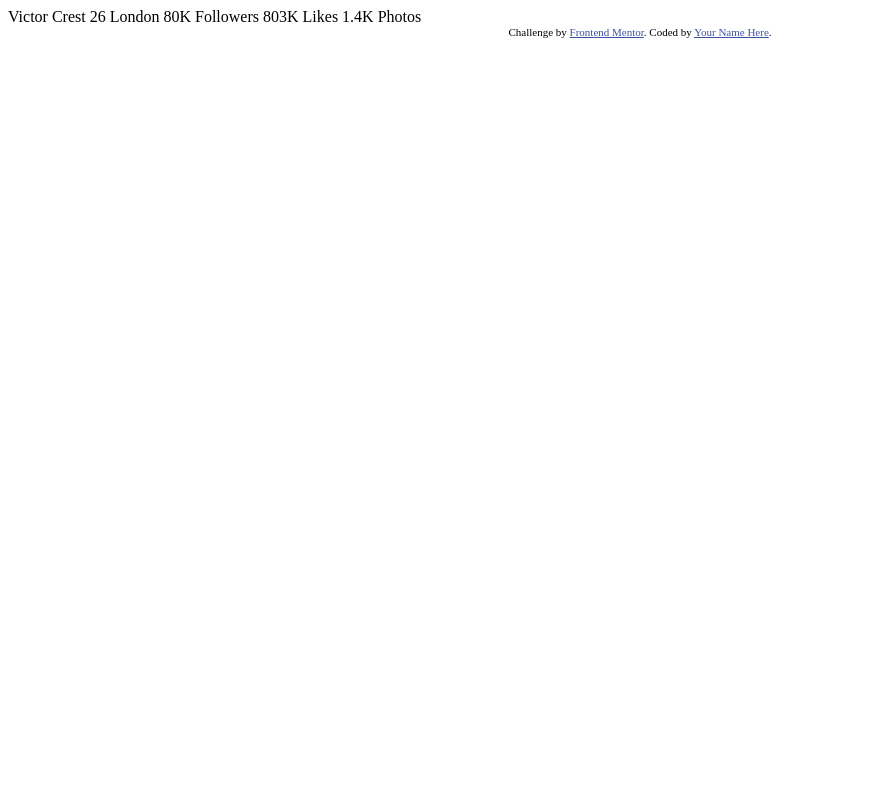
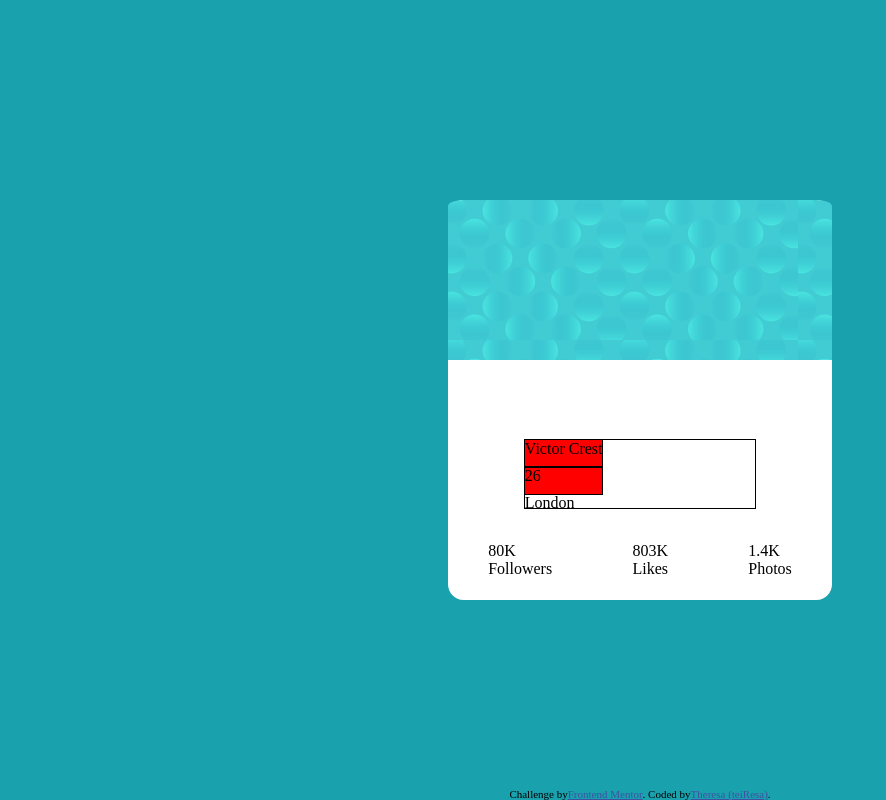
Before and after one commit to teiResa/profile-card-component, a plain HTML site: page profile-card-component-main/index.html in a window 1280 px wide. Shown: the whole page, without its empty margins (0-886 px from the left). Drawn offline with Linux system fonts and the light colour scheme.

Commit message:
almost done setup

```diff
--- a/profile-card-component-main/index.html
+++ b/profile-card-component-main/index.html
@@ -3,8 +3,8 @@
 <head>
   <meta charset="UTF-8">
   <meta name="viewport" content="width=device-width, initial-scale=1.0"> <!-- displays site properly based on user's device -->
-
-  <link rel="icon" type="image/png" sizes="32x32" href="./images/favicon-32x32.png">
+  <link rel="stylesheet" href="style.css" type="text/css">
+  <link rel="icon" type="image/png" sizes="32x32" href="./images/teiResa-favi.png">
 
   <title>Frontend Mentor | Profile card component</title>
 
@@ -15,21 +15,51 @@
   </style>
 </head>
 <body>
-  Victor Crest
-  26
-  London
 
-  80K
-  Followers
+  <div class="card">
+      <div class="banner">      </div>
+      <div class="info-main">
+        <div class="user-info">
+          <div class="user-name"> Victor Crest </div>
+          <div class="user-age">  26	</div>
+          <div class="user-city"> London	</div>
+        </div>
+      </div>
 
-  803K
-  Likes
+      <!-- <hr> -->
+      <div class="info-stats">
 
-  1.4K
-  Photos
+          <div class="user-followers">
+            <div class="followers-count"> 80K </div>
+            <div class="followers-title"> Followers	</div>
+        </div>
+          <div class="user-likes">
+            <div class="likes-count"> 803K </div>
+            <div class="likes-title"> Likes	</div>
+        </div>
+          <div class="user-photos">
+            <div class="photos-count">  1.4K	</div>
+            <div class="photos-title">  Photos	</div>
+        </div>
+      </div>
+
+
+
+      <div class="profile-frame">
+        <div class="profile-picture">
+
+        </div>
+      </div>
+  </div>
+
+
+
+
+
+
   <div class="attribution">
     Challenge by <a href="https://www.frontendmentor.io?ref=challenge" target="_blank">Frontend Mentor</a>.
-    Coded by <a href="#">Your Name Here</a>.
+    Coded by <a href="https://github.com/teiResa">Theresa (teiResa)</a>.
   </div>
 </body>
 </html>
--- a/profile-card-component-main/style.css
+++ b/profile-card-component-main/style.css
@@ -1,67 +1,116 @@
 
-$outline: blue;
-$background: hsl(185, 75%, 39%);
 
 html,
 body {
-	width: 60%;
-	background: lightblue;
+	display: flex;
+	width: 100%;
+	height: 100%;
+	background: #19A1AD;
+	justify-content: center;
+	align-items: center;
 }
 
 * {
-	position: absolute;
+
 }
 
 p {
-  color: $outline;
+
 }
 
+
+
 .card {
-	height: 400px;
-	width: 400px;
-	border: 1px $outline solid;
+	position:absolute;
+	display: flex;
+	justify-content: center;
+
+	height: 50%;
+	width: 30%;
+
 	border-radius: 4%;
-	background: #fff;
-	transform: translate( 50%, 30%);
+	background: white;
+
 
 }
 
 .banner {
+	position: absolute;
+	display: flex;
+	align-self:  stretch;
 	width: 100%;
-	height: 35%;
-	outline: 1px $outline solid;
-	border-radius: 7% 7% 0 0;
-	background: $background;
+	height: 40%;
+
+	border-radius: 4% 4% 0 0;
+	background-image: url("images/bg-pattern-card.svg");
+	background-color: hsl(185, 75%, 39%);
 }
 
 .info-main{
-	width: 40%;
+	display:flex;
+	position:absolute;
+	align-self: center;
+	align-content: flex-start;
+
+	width: 60%;
 	height: 17%;
-	outline: 1px $outline solid;
-	transform: translate(75%, 320%);
+	top: 60%;
+	outline: 1px black solid;
+
+
 }
 
 .user-name {
-		height: 60%;
-		width: 60%;
-		outline: 1px $outline solid;
+		align-self: flex-start;
+
+		height: 40%;
+		width: auto;
+		outline: 1px black solid;
 		background: red;
+
 }
 
 .user-age {
-		height: 60%;
-		width: 60%;
-		outline: 1px $outline solid;
+		align-self: flex-start;
+
+		height: 40%;
+		width: auto;
+		outline: 1px black solid;
 		background: red;
-	top: 90%;
+
 }
 
 
 .info-stats{
+	position: absolute;
+	display:flex;
+	align-self: flex-end;
+	justify-content: space-around;
+	flex-basis: 100%;
+	align-items: center;
 	width: 100%;
 	height: 20%;
-	outline: 1px $outline solid;
-	top: 80%;
+	padding-left: 10%;
+	padding-right: 10%;
+
+
+}
+
+/*
+hr{
+
+    border: 0;
+    height: 1px;
+    background: #333;
+    background-image: linear-gradient(to right, #ccc, #333, #ccc);
+
+} */
+
+.attribution {
+	display: flex;
+	align-self: flex-end;
+	align-items: stretch;
+
 }
 
 /* Mobile phone, 375px*/
```
Also changed, not shown: profile-card-component-main/images/teiResa pink-grey.PNG (added), profile-card-component-main/images/teiResa-favi.png (added).
